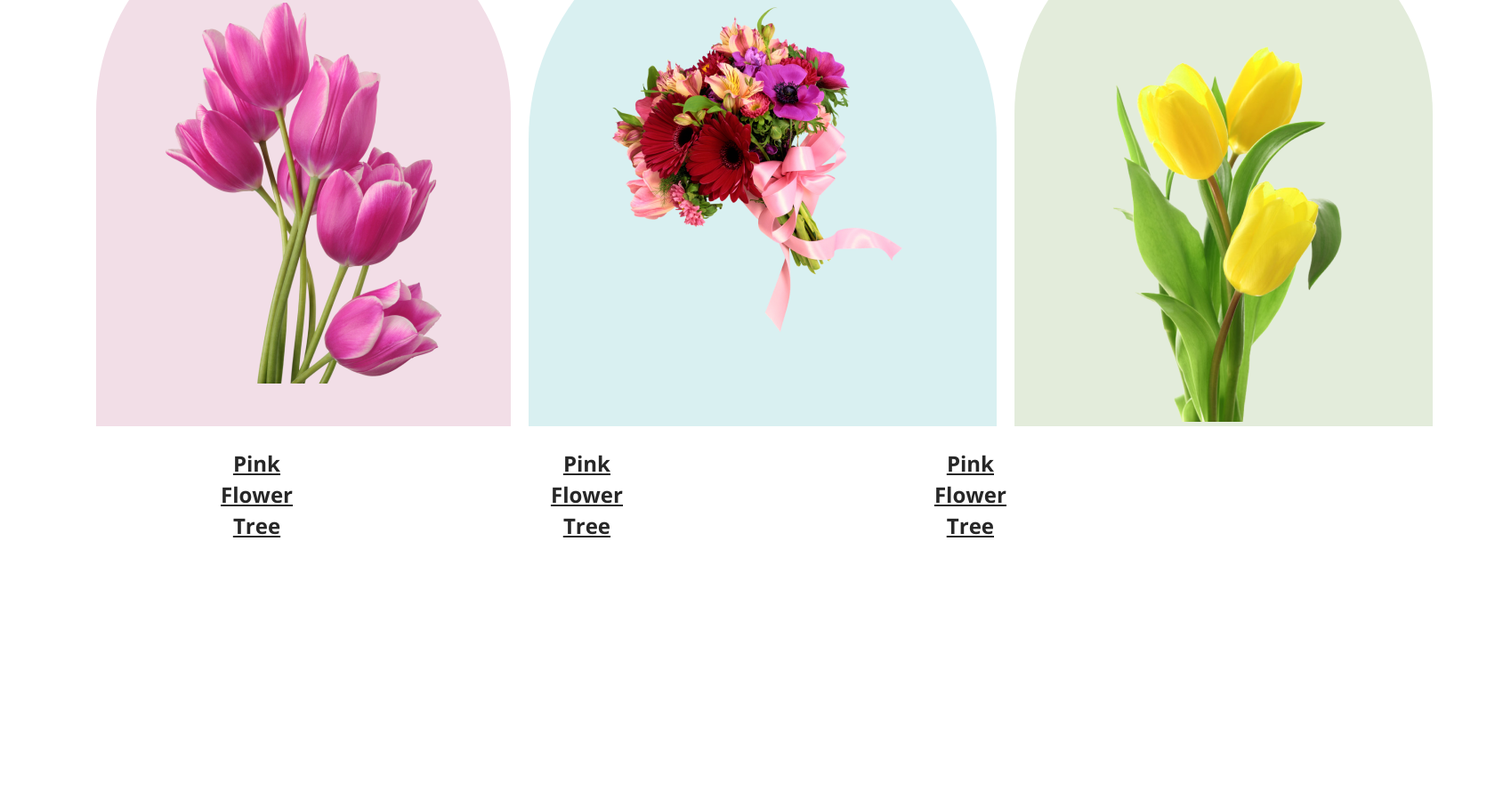
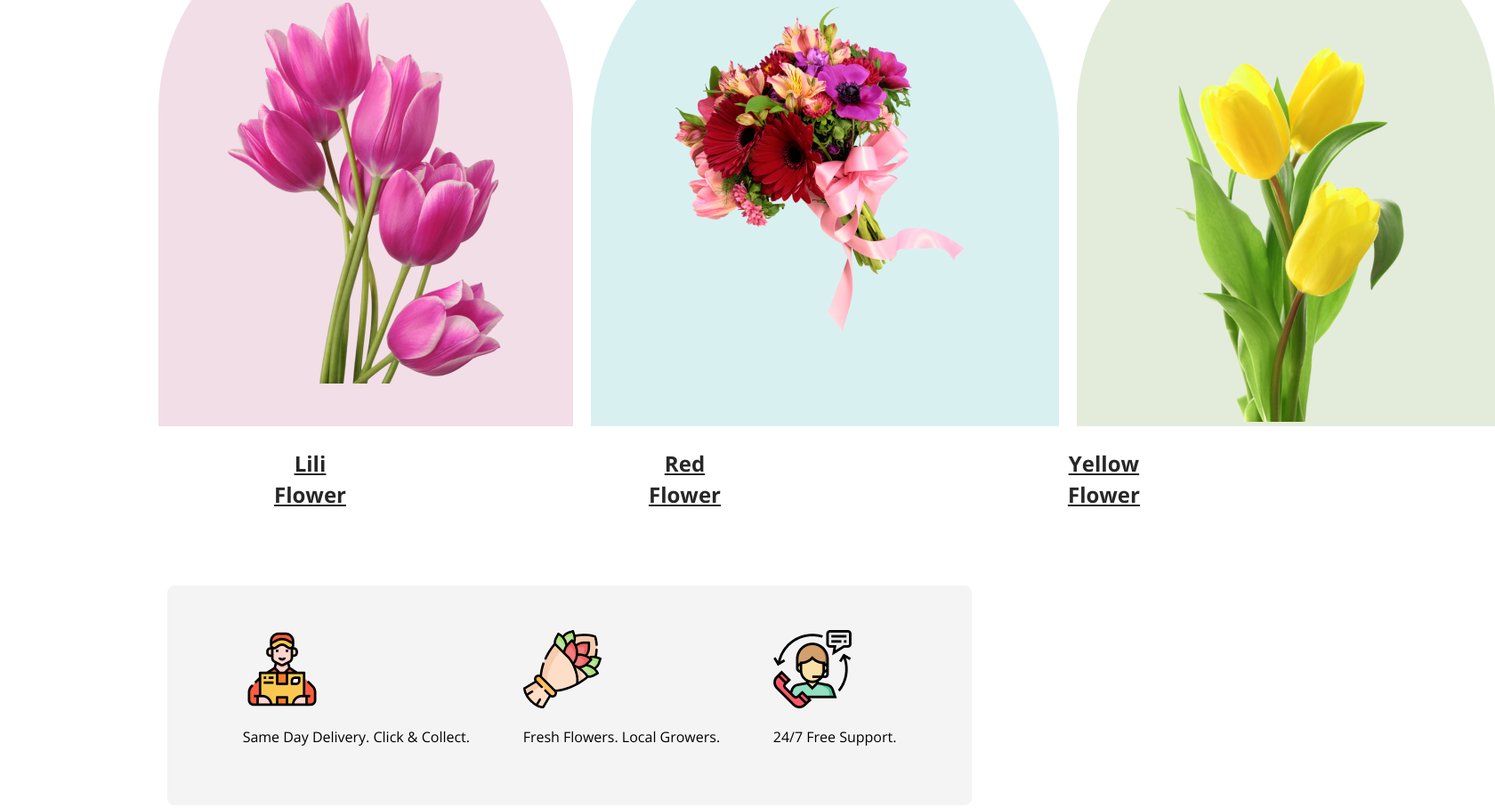
Before and after one commit to imrul099/assignment-portfolio, a plain HTML site: page index.html in a window 1280 px wide. Shown: the part 1103-2011 px from the top of the page at 89% size, 1680 px wide, since content can reach past the window. Before the commit the page ends 1849 px from the top, so only its background shows below. Drawn offline with nearby package versions, Linux system fonts and the light colour scheme.

```diff
--- a/index.html
+++ b/index.html
@@ -50,22 +50,22 @@
 
         </div>
         <ul>
-            <li class="ul-text1">Pink Flower Tree</li>
-            <li class="ul-text2">Pink Flower Tree</li>
-            <li class="ul-text3">Pink Flower Tree</li>
+            <li class="ul-text1">Lili Flower</li>
+            <li class="ul-text2">Red Flower</li>
+            <li class="ul-text3">Yellow Flower</li>
         </ul>
-        <div>
+        <div class="mid-section">
             <div>
-                <img src="" alt="">
-                <p></p>
+                <img src="./Flower Asset/Group 57.png" alt="">
+                <p>Same Day Delivery. Click & Collect.</p>
             </div>
             <div>
-                <img src="" alt="">
-                <p></p>
+                <img src="./Flower Asset/Group 58.png" alt="">
+                <p>Fresh Flowers. Local Growers.</p>
             </div>
             <div>
-                <img src="" alt="">
-                <p></p>
+                <img src="./Flower Asset/Group 59.png" alt="">
+                <p>24/7 Free Support.</p>
             </div>
         </div>
     </main>
--- a/styles/styles.css
+++ b/styles/styles.css
@@ -63,6 +63,7 @@
     display: flex;
     gap: 20px;
     border: 0;
+    margin: 1px 70px;
 }
 
 .main-section .main-items > .item:nth-child(1){
@@ -98,11 +99,21 @@
 
 }
 .ul-text1{
-    margin-left: 100px;
+    margin-left: 160px;
 }
 .ul-text2{
-    margin-left: 140px;
+    margin-left: 190px;
 }
 .ul-text3{
-    margin-left: 200px;
+    margin-left: 240px;
 }
+
+/* mid section style */
+.mid-section{
+    display: flex;
+    border-radius: 8px;
+    background: #2727270d;
+    margin: 85px 80px 200px ;
+    padding:50px 25px;
+    justify-content: space-evenly;
+}
```
